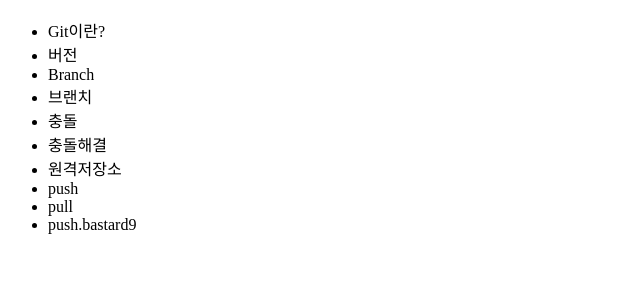
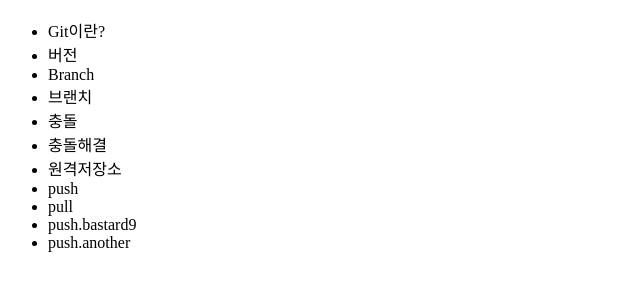
Before and after one commit to bastard9/opentutorials_git_bastard9, a plain HTML site: page index.html in a window 1280 px wide. Shown: the part 48-334 px from the top of the page, without its empty margins (0-640 px from the left). Drawn offline with Linux system fonts and the light colour scheme.

Commit message:
add push.another

```diff
--- a/index.html
+++ b/index.html
@@ -20,6 +20,7 @@
 			<li>push</li>
 			<li>pull</li>
 			<li>push.bastard9</li>
+			<li>push.another</li>
 		</ul>
 	</body>
 </html>
```
